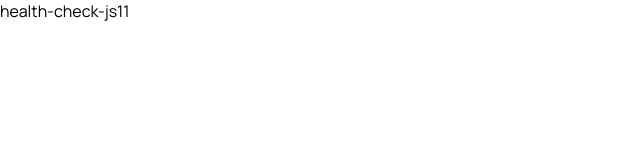
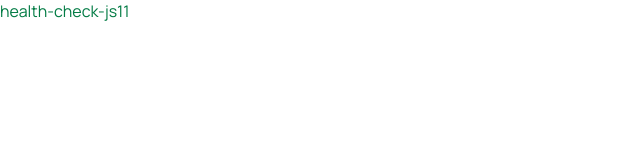
Before and after one commit to peaksoft-school/health-check-js11, a React (Create React App) app: page / in a window 1280 px wide. Shown: the top 160 px of the page, without its empty margins (0-640 px from the left). Built offline with nearby package versions, Linux system fonts and the light colour scheme.

Commit message:
theme settings

```diff
--- a/src/App.jsx
+++ b/src/App.jsx
@@ -1,7 +1,12 @@
 import './App.css'
+import { styled } from '@mui/material/styles'
 
 function App() {
-   return <div>health-check-js11</div>
+   return <Div>health-check-js11</Div>
 }
 
 export default App
+
+const Div = styled('div')(({ theme }) => ({
+   color: theme.palette.primary.darkGreen,
+}))
--- a/src/index.js
+++ b/src/index.js
@@ -1,15 +1,14 @@
 import { StrictMode } from 'react'
 import ReactDOM from 'react-dom/client'
-import { ThemeProvider } from '@emotion/react'
 import './index.css'
+import Theme from './utils/theme/Theme'
 import App from './App'
-import theme from './utils/theme/theme'
 
 const root = ReactDOM.createRoot(document.getElementById('root'))
 root.render(
    <StrictMode>
-      <ThemeProvider theme={theme}>
+      <Theme>
          <App />
-      </ThemeProvider>
+      </Theme>
    </StrictMode>
 )
--- /dev/null
+++ b/src/utils/theme/Theme.jsx
@@ -0,0 +1,36 @@
+import { ThemeProvider } from '@emotion/react'
+import { createTheme } from '@mui/material/styles'
+
+const Theme = ({ children }) => {
+   const theme = createTheme({
+      palette: {
+         primary: {
+            main: '#FFFFFF',
+            backgroundAdmin: '#F5F5F5',
+            lightBlack: '#222222',
+            darkGrey: '#212529',
+            linearGradient: '#0CBB6B',
+            darkGreen: '#027B44',
+         },
+         secondary: {
+            main: '#D9D9D9',
+            linearGradient: ('#FDFDFD', '#E4E7EE'),
+            input: '#D9D9D9',
+            lightGrey: '#959595',
+            orange: '#E4772F',
+            white: '#DBF0E5',
+         },
+         tertiary: {
+            main: '#DBEBFF',
+            daisy: '#DBF0E5',
+            blue: '#3977C0',
+            lightBlue: '#346EFB',
+            red: '#F91515',
+         },
+      },
+   })
+
+   return <ThemeProvider theme={theme}>{children}</ThemeProvider>
+}
+
+export default Theme
--- a/src/utils/theme/theme.js
+++ /dev/null
@@ -1,31 +0,0 @@
-import { createTheme } from '@mui/material/styles'
-
-const theme = createTheme({
-   palette: {
-      primary: {
-         main: '#FFFFFF',
-         backgroundAdmin: '#F5F5F5',
-         lightBlack: '#222222',
-         darkGrey: '#212529',
-         linearGradient: '#0CBB6B',
-         darkGreen: '#027B44',
-      },
-      secondary: {
-         main: '#D9D9D9',
-         linearGradient: ('#FDFDFD', '#E4E7EE'),
-         input: '#D9D9D9',
-         lightGrey: '#959595',
-         orange: '#E4772F',
-         white: '#DBF0E5',
-      },
-      tertiary: {
-         main: '#DBEBFF',
-         daisy: '#DBF0E5',
-         blue: '#3977C0',
-         lightBlue: '#346EFB',
-         red: '#F91515',
-      },
-   },
-})
-
-export default theme
```
